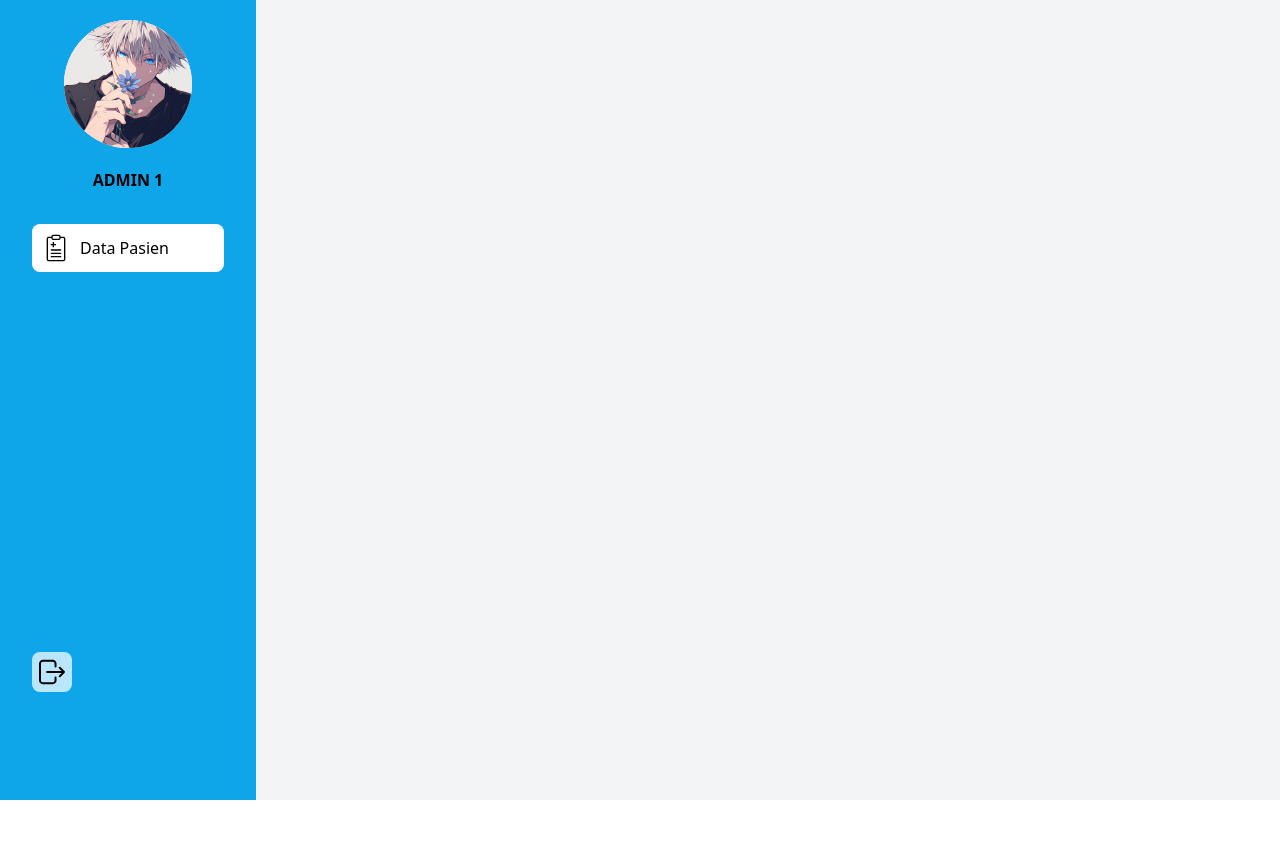
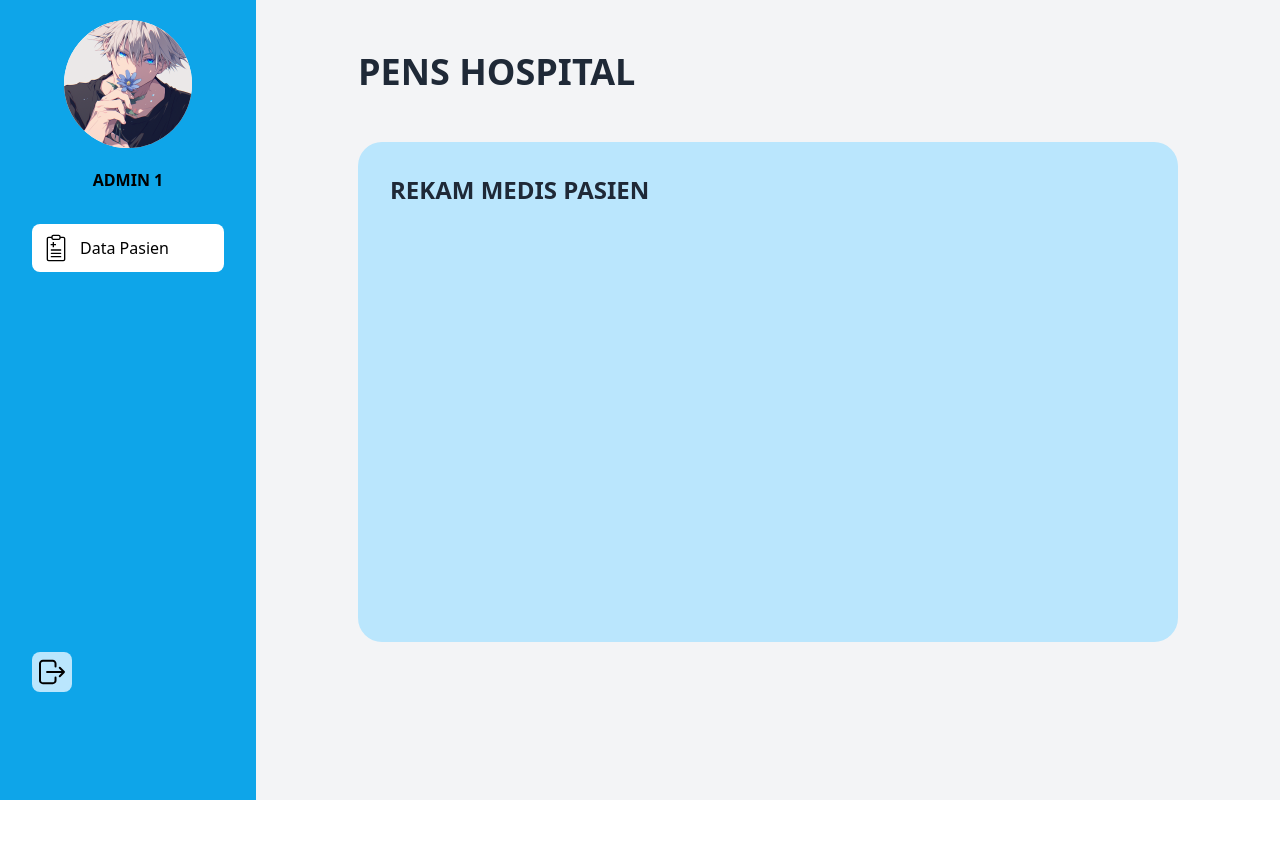
Before and after one commit to nafisaa11/Rekam_Medis_CI, a CodeIgniter app: page /TUGAS_WABW/index.php/rekam_medis/tambahPasien in a window 1280 px wide. Run offline with CodeIgniter, Linux system fonts and the light colour scheme.

Commit message:
Benerin Main

```diff
--- a/application/views/Rekam_medis/TambahPasien.php
+++ b/application/views/Rekam_medis/TambahPasien.php
@@ -28,6 +28,17 @@
         </div>
     </aside>
 
+    <main class="flex-1 p-8 bg-gray-100 ml-[70px]">
+        <div class="judul mt-[20px]">
+            <h1 class="text-4xl font-bold">PENS HOSPITAL</h1>
+        </div>
 
+        <div class="content mt-[50px] mr-[70px] flex justify-center items-center">
+            <div class="w-full h-[500px] bg-sky-200 rounded-3xl p-8">
+                <div class="header flex justify-between items-center mb-5">
+                    <h1 class="text-2xl font-bold">REKAM MEDIS PASIEN</h1>
+                </div>
+            </div>
+        </div>
 
 </div>
--- a/application/views/Rekam_medis/main.php
+++ b/application/views/Rekam_medis/main.php
@@ -42,7 +42,7 @@
         <div class="content mt-[50px] mr-[70px] flex justify-center items-center">
             <div class="w-full h-[500px] bg-sky-200 rounded-3xl p-8">
                 <div class="header flex justify-between items-center mb-5">
-                    <h1 class="text-2xl font-bold">REKAM MEDIS PASIEN</h1>
+                    <h1 class="text-2xl font-bold">DATA PASIEN</h1>
                     <div class="search">
                         <form class="flex items-center">
                             <label for="voice-search" class="sr-only">Search</label>
@@ -70,7 +70,7 @@
                                 <th>Nama Ibu</th>
                                 <th>Tgl. Lahir</th>
                                 <th>No. Telp</th>
-                                <th>Action</th>
+                                <th>Lihat Rekam Medis</th>
                             </tr>
                         </thead>
                         <tbody>
```
